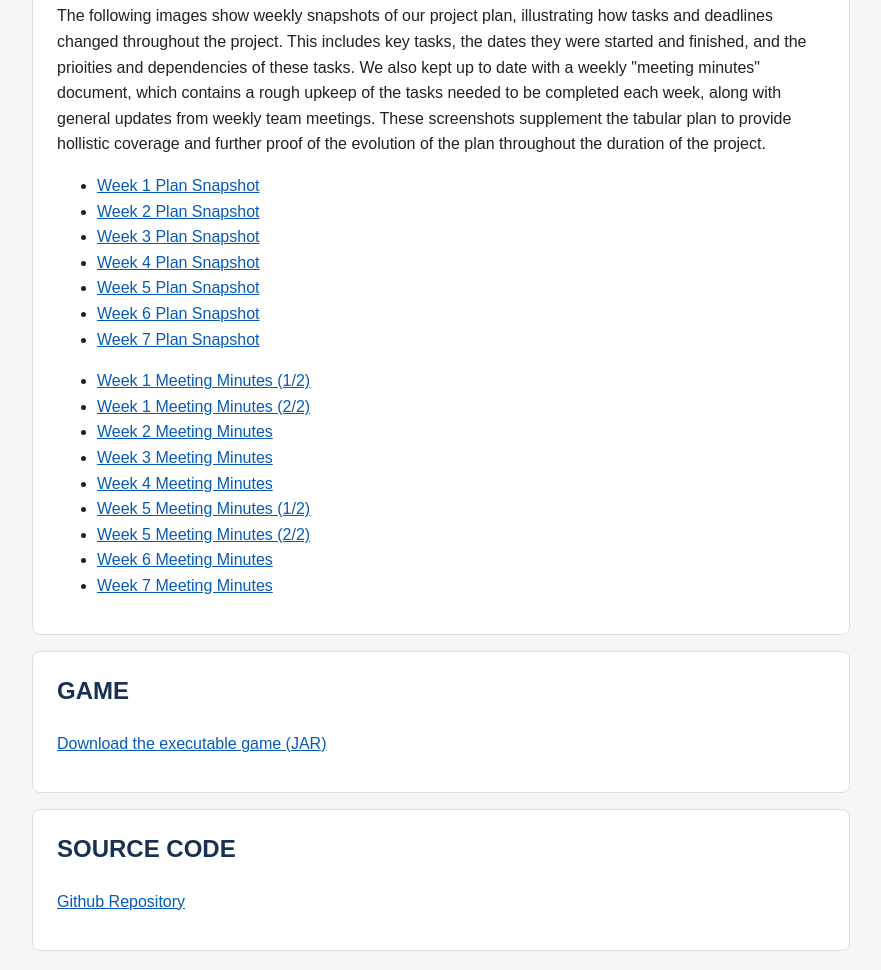
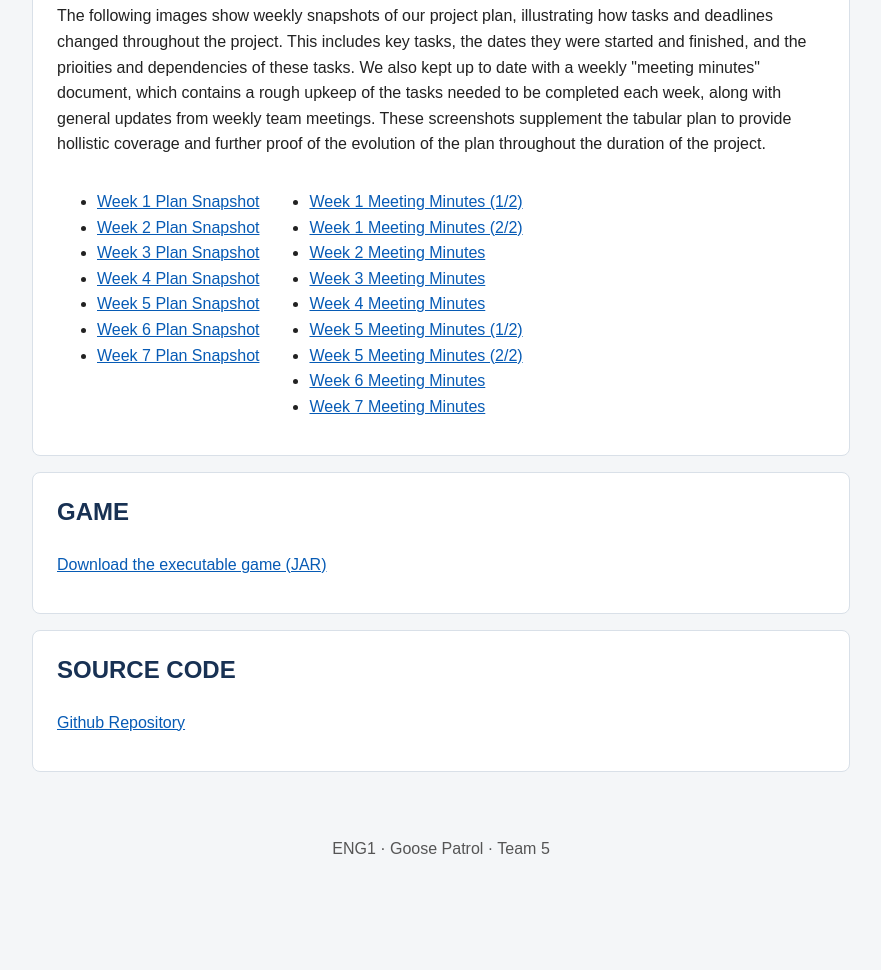
Before and after one commit to mnd514-cloud/GameChangersGooseGame, a plain HTML site: page index.html in a window 1280 px wide. Shown: the part 2100-3070 px from the top of the page, without its empty margins (199-1080 px from the left). After the commit the page ends 2994 px from the top, so only its background shows below. Drawn offline with Linux system fonts and the light colour scheme.

Commit message:
Update style.css

```diff
--- a/style.css
+++ b/style.css
@@ -31,3 +31,9 @@ a { color: #075bb5; }
 a:hover { text-decoration-thickness: 2px; }
 .note { color: #555; font-size: 0.9rem; }
 footer { text-align: center; padding: 1rem; color: #555; }
+
+.weekly-snapshots {
+    display: flex;
+    gap: 10px;
+    align-items: flex-start;
+}
```
